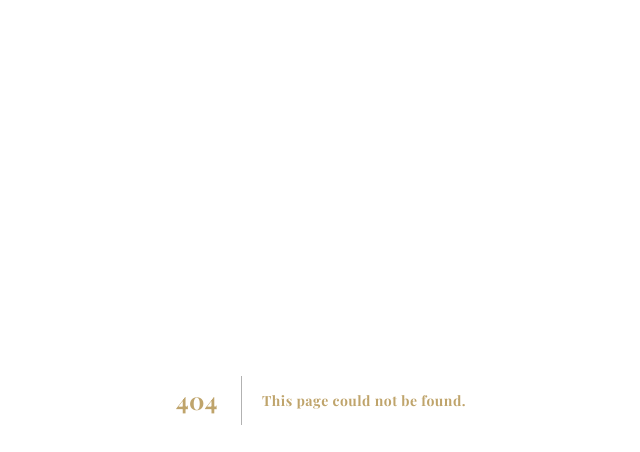
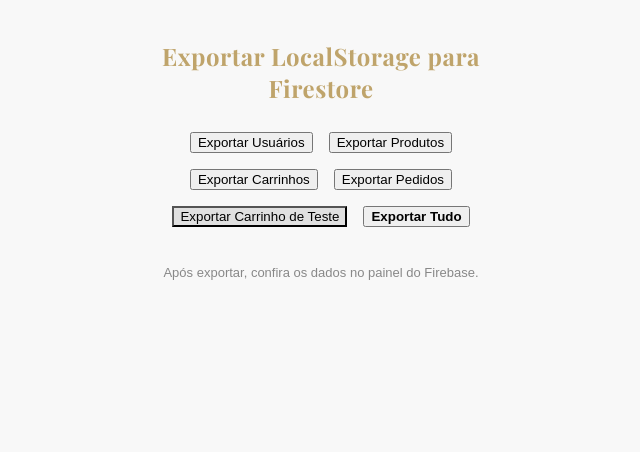
Before and after one commit to campos-joao/site_prata, a Next.js app: page /exportar-local-para-firestore in a window 1280 px wide. Before the commit this address had no page. Shown: the top 452 px of the page, without its empty margins (319-959 px from the left). Built offline with nearby package versions, Linux system fonts and the light colour scheme.

Commit message:
Mais melhorias, tentando acertar a integraçao ao firebase

```diff
--- /dev/null
+++ b/pages/exportar-local-para-firestore.js
@@ -0,0 +1,135 @@
+import React, { useState } from 'react';
+import { db } from '../firebaseConfig';
+import { collection, addDoc, setDoc, doc } from 'firebase/firestore';
+import bcrypt from 'bcryptjs';
+
+export default function ExportarLocalParaFirestore() {
+  const [mensagem, setMensagem] = useState('');
+  const [exportando, setExportando] = useState(false);
+
+  // Função para exportar usuários do localStorage para Firestore
+  const exportarUsuarios = async () => {
+    setExportando(true);
+    const usuariosLocal = JSON.parse(localStorage.getItem('usuarios') || '[]');
+    let count = 0;
+    for (const usuario of usuariosLocal) {
+      // Gera hash de senha se não estiver em hash (simples checagem de tamanho)
+      let senhaHash = usuario.senha;
+      if (!senhaHash || senhaHash.length < 30) {
+        senhaHash = await bcrypt.hash(usuario.senha, 10);
+      }
+      await addDoc(collection(db, 'usuarios'), {
+        nome: usuario.nome,
+        email: usuario.email,
+        senha: senhaHash,
+        tipo: usuario.tipo || 'usuario',
+        bloqueado: usuario.bloqueado || false
+      });
+      count++;
+    }
+    setMensagem(`${count} usuários exportados para o Firestore!`);
+    setExportando(false);
+  };
+
+  // Função para exportar produtos do localStorage para Firestore
+  const exportarProdutos = async () => {
+    setExportando(true);
+    const produtosLocal = JSON.parse(localStorage.getItem('produtos') || '[]');
+    let count = 0;
+    for (const produto of produtosLocal) {
+      await addDoc(collection(db, 'produtos'), {
+        nome: produto.nome,
+        preco: produto.preco,
+        descricao: produto.descricao || '',
+        imagem: produto.imagem || '',
+        destaque: produto.destaque || false,
+        estoque: produto.estoque || 0
+      });
+      count++;
+    }
+    setMensagem(`${count} produtos exportados para o Firestore!`);
+    setExportando(false);
+  };
+
+  // Função para exportar carrinhos do localStorage para Firestore
+  const exportarCarrinhos = async () => {
+    setExportando(true);
+    const carrinhosLocal = JSON.parse(localStorage.getItem('carrinhos') || '[]');
+    let count = 0;
+    for (const carrinho of carrinhosLocal) {
+      if (!carrinho.email || !carrinho.itens) continue;
+      await setDoc(doc(db, 'carrinhos', carrinho.email), {
+        itens: carrinho.itens
+      });
+      count++;
+    }
+    setMensagem(`${count} carrinhos exportados para o Firestore!`);
+    setExportando(false);
+  };
+
+  // Função para exportar um carrinho de teste para Firestore
+  const exportarCarrinhoTeste = async () => {
+    setExportando(true);
+    const emailTeste = 'teste@exemplo.com';
+    const itensTeste = [
+      {
+        nome: 'Anel de Prata',
+        quantidade: 2,
+        preco: 120.5,
+        foto: 'https://exemplo.com/anel.jpg'
+      },
+      {
+        nome: 'Pulseira de Prata',
+        quantidade: 1,
+        preco: 89.9,
+        foto: 'https://exemplo.com/pulseira.jpg'
+      }
+    ];
+    try {
+      await setDoc(doc(db, 'carrinhos', emailTeste), {
+        itens: itensTeste
+      });
+      setMensagem('Carrinho de teste exportado para o Firestore!');
+    } catch (err) {
+      setMensagem('Erro ao exportar carrinho de teste: ' + err.message);
+    }
+    setExportando(false);
+  };
+
+  // Função para exportar pedidos do localStorage para Firestore
+  const exportarPedidos = async () => {
+    setExportando(true);
+    const pedidosLocal = JSON.parse(localStorage.getItem('pedidos') || '[]');
+    let count = 0;
+    for (const pedido of pedidosLocal) {
+      await addDoc(collection(db, 'pedidos'), pedido);
+      count++;
+    }
+    setMensagem(`${count} pedidos exportados para o Firestore!`);
+    setExportando(false);
+  };
+
+  // Função para exportar todos os dados
+  const exportarTudo = async () => {
+    setMensagem('Exportando usuários, produtos, carrinhos e pedidos...');
+    await exportarUsuarios();
+    await exportarProdutos();
+    await exportarCarrinhos();
+    await exportarPedidos();
+    setMensagem('Exportação concluída!');
+  };
+
+  return (
+    <div style={{ maxWidth: 400, margin: '40px auto', fontFamily: 'sans-serif', textAlign: 'center' }}>
+      <h2>Exportar LocalStorage para Firestore</h2>
+      <button onClick={exportarUsuarios} disabled={exportando} style={{ margin: 8 }}>Exportar Usuários</button>
+      <button onClick={exportarProdutos} disabled={exportando} style={{ margin: 8 }}>Exportar Produtos</button>
+      <button onClick={exportarCarrinhos} disabled={exportando} style={{ margin: 8 }}>Exportar Carrinhos</button>
+      <button onClick={exportarPedidos} disabled={exportando} style={{ margin: 8 }}>Exportar Pedidos</button>
+      <button onClick={exportarCarrinhoTeste} disabled={exportando} style={{ margin: 8, background: '#e0e0e0' }}>Exportar Carrinho de Teste</button>
+      <button onClick={exportarTudo} disabled={exportando} style={{ margin: 8, fontWeight: 'bold' }}>Exportar Tudo</button>
+      <div style={{ marginTop: 24, color: 'green' }}>{mensagem}</div>
+      <p style={{ marginTop: 30, color: '#888', fontSize: 13 }}>Após exportar, confira os dados no painel do Firebase.</p>
+    </div>
+  );
+}
```
